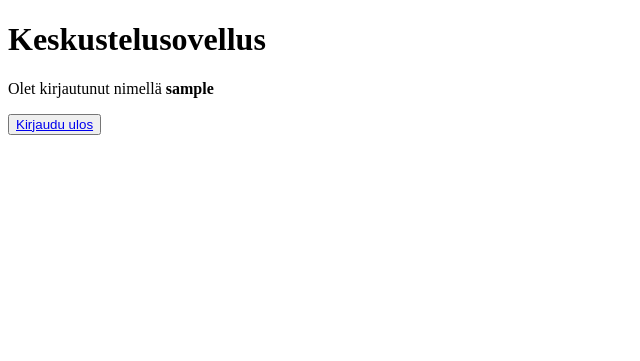
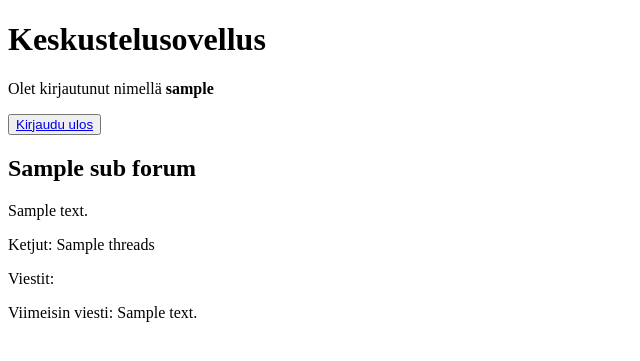
Before and after one commit to aarnif/tsoha-forum, a Flask app: template templates/index.html in a window 1280 px wide. Shown: the top 361 px of the page, without its empty margins (0-640 px from the left). Run offline with Flask 3, Linux system fonts and the light colour scheme; the visitor is signed in with stand-in values (Sample User, id 1); the template is opened without the code that fills it: most values are stand-ins (such as "Sample title", 1, 10 or a date in 2020).

Commit message:
Implement show subforums

```diff
--- a/templates/index.html
+++ b/templates/index.html
@@ -1,4 +1,17 @@
 {% extends "layout.html" %} {% block content %}
 <p>Olet kirjautunut nimellä <strong>{{ session.username }}</strong></p>
 <button><a href="/logout">Kirjaudu ulos</a></button>
+
+<ul>
+  {% for sub_forum in all_subforums %}
+  <li>
+    <h2>{{ sub_forum.name }}</h2>
+    <p>{{ sub_forum.description }}</p>
+    <p>Ketjut: {{ sub_forum.threads }}</p>
+    <p>Viestit: {{ sub_forum.messages }}</p>
+    <p>Viimeisin viesti: {{ sub_forum.lastest_message }}</p>
+  </li>
+  {% endfor %}
+</ul>
+
 {% endblock %}
```
Also changed, not shown: routes.py (+4 -5 lines).
